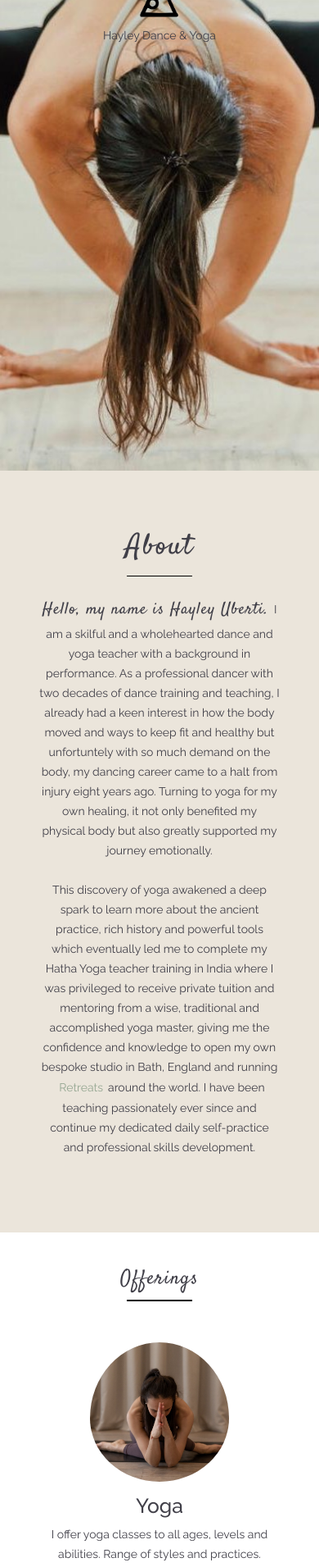
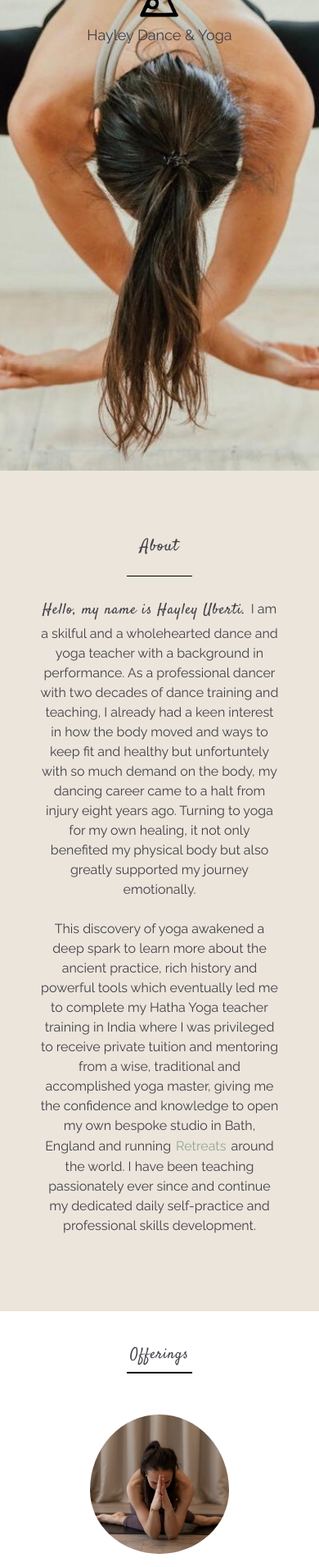
Before and after one commit to RachelUberti/hayelyDaY, a React (Create React App) app: page / in a window 390 px wide. Shown: the part 40-1951 px from the top of the page at 82% size. Built offline with nearby package versions, Linux system fonts and the light colour scheme; the HTML template or start-up script is replaced by a standard one.

Commit message:
linked scss pages

```diff
--- a/src/Home.js
+++ b/src/Home.js
@@ -13,7 +13,10 @@ import './scss/main.scss';
 import './scss/components/_body.scss';
 import './scss/components/_navbar.scss';
 import './scss/components/_about.scss';
+import './scss/components/_footer.scss';
+import './scss/components/_offerings.scss';
 import './scss/components/_hero-image.scss';
+
 
 
 function Home() {
--- a/src/scss/abstracts/_fonts.scss
+++ b/src/scss/abstracts/_fonts.scss
@@ -23,7 +23,7 @@ src: url('Raleway-Variable.ttf') format('truetype');
   font-family: ('Satisfy', 'cursive');
   font-weight: normal;
   font-style: normal;
-  font-size: 35px;
+  font-size: 38px;
   line-height: 34px;
   color: #403F48;
   align-items: center;
--- a/src/scss/components/_about.scss
+++ b/src/scss/components/_about.scss
@@ -24,8 +24,9 @@
     @include font-satisfy-heading;
     margin-bottom: 24px;
 
-    @media screen and (max-width: 560px) {
+    @media screen and (max-width: 450px) {
       margin-bottom: 18px;
+      font-size: 20px;
     }
   }
 
@@ -40,8 +41,8 @@
     @include font-raleway;
     margin-top: 24px;
 
-    @media screen and (max-width: 560px) {
-      font-size: 14px;
+    @media screen and (max-width: 450px) {
+      font-size: 16px;
       line-height: 24px;
     }
   }
@@ -49,8 +50,8 @@
   &__paraHeading {
     @include font-satisfy-text;
 
-    @media screen and (max-width: 560px) {
-      font-size: 20px;
+    @media screen and (max-width: 450px) {
+      font-size: 18px;
     }
   }
 
--- a/src/scss/components/_navbar.scss
+++ b/src/scss/components/_navbar.scss
@@ -51,7 +51,7 @@
 
   &__logo-text {
     @include font-raleway;
-    font-size: 14px;
+    font-size: 18px;
     margin: 0px;
   }
 
--- a/src/scss/components/_offerings.scss
+++ b/src/scss/components/_offerings.scss
@@ -10,7 +10,7 @@
         margin-top: 70px;
 
         @media only screen and (max-width: 450px) {
-            font-size: 24px;
+            font-size: 18px;
             margin-top: 40px;
         }
     }
@@ -48,17 +48,16 @@
 
     &__grid-item {
         text-align: center;
-        @include font-raleway;
     }
 
     &__grid-para {
+        @include font-raleway;
         padding: 15px 0px;
 
         @media only screen and (max-width: 450px) {
-            font-size: 14px;
+            font-size: 18px;
             line-height: 24px;
             padding: 0px;
-
         }
     }
 
@@ -72,7 +71,7 @@
         border-radius: 8px;
 
         @media only screen and (max-width: 450px) {
-            font-size: 20px;
+            font-size: 18px;
             padding: 8px 15px;
             margin: 0px 0px 50px 0px;
         }
@@ -87,7 +86,6 @@
 
         @media only screen and (max-width: 450px) {
             margin-bottom: 50px;
-
         }
     }
 
@@ -99,7 +97,7 @@
 
         @media only screen and (max-width: 450px) {
             padding: 0px;
-            font-size: 14px;
+            font-size: 16px;
         }
     }
 }
```
